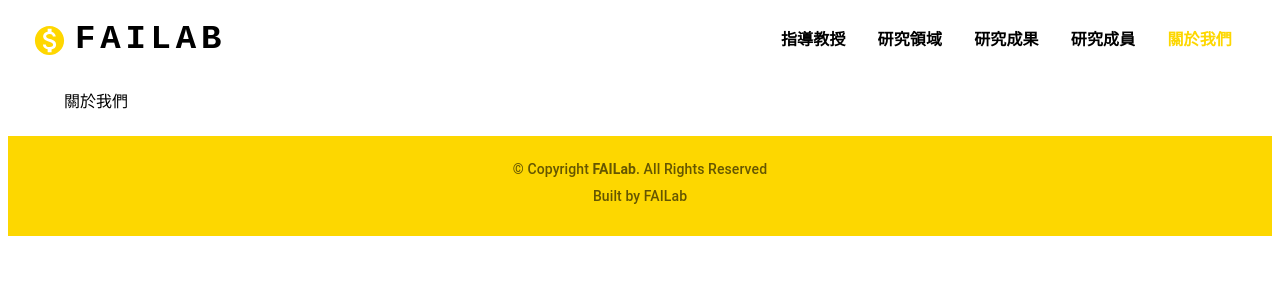
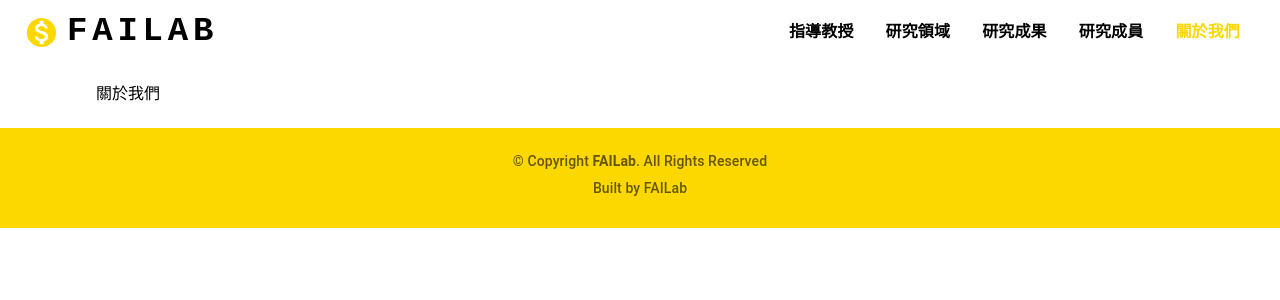
Before and after one commit to failab-ntust/lab-website, a Next.js app: page /aboutus in a window 1280 px wide. Shown: the top 300 px of the page. Built offline with nearby package versions, Linux system fonts and the light colour scheme.

Commit message:
feat: change metadata

```diff
--- a/app/layout.tsx
+++ b/app/layout.tsx
@@ -1,17 +1,18 @@
-import './globals.css'
 import type { Metadata } from 'next'
 import { Inter } from 'next/font/google'
-import ResponsiveAppBar from './ResponsiveAppBar'
+
 import { Box } from '@mui/material'
 import { ThemeProvider } from '@mui/material/styles';
 import { theme } from './theme'
+
+import ResponsiveAppBar from './ResponsiveAppBar'
 import Footer from './Footer'
 
 const inter = Inter({ subsets: ['latin'] })
 
 export const metadata: Metadata = {
-  title: 'Create Next App',
-  description: 'Generated by create next app',
+  title: '金融科技與人工智慧實驗室',
+  description: '臺灣科技大學-金融科技與人工智慧實驗室',
 }
 
 export default function RootLayout({
@@ -22,9 +23,9 @@ export default function RootLayout({
   return (
     <html lang="en">
       <ThemeProvider theme={theme}>
-        <body className={inter.className} style={{ position: 'relative' }}>
+        <body className={inter.className} style={{ margin: 0 }}>
           <ResponsiveAppBar />
-          <Box sx={{ mx: { xs: 3, md: 5 }, mt: { xs: 2, md: 2 } }}>
+          <Box sx={{ mx: { xs: 3, md: 10 }, mt: { xs: 2, md: 2 } }}>
             {children}
           </Box>
           <Footer />
```
Also changed, not shown: app/globals.css (deleted, +0 -94 lines).
